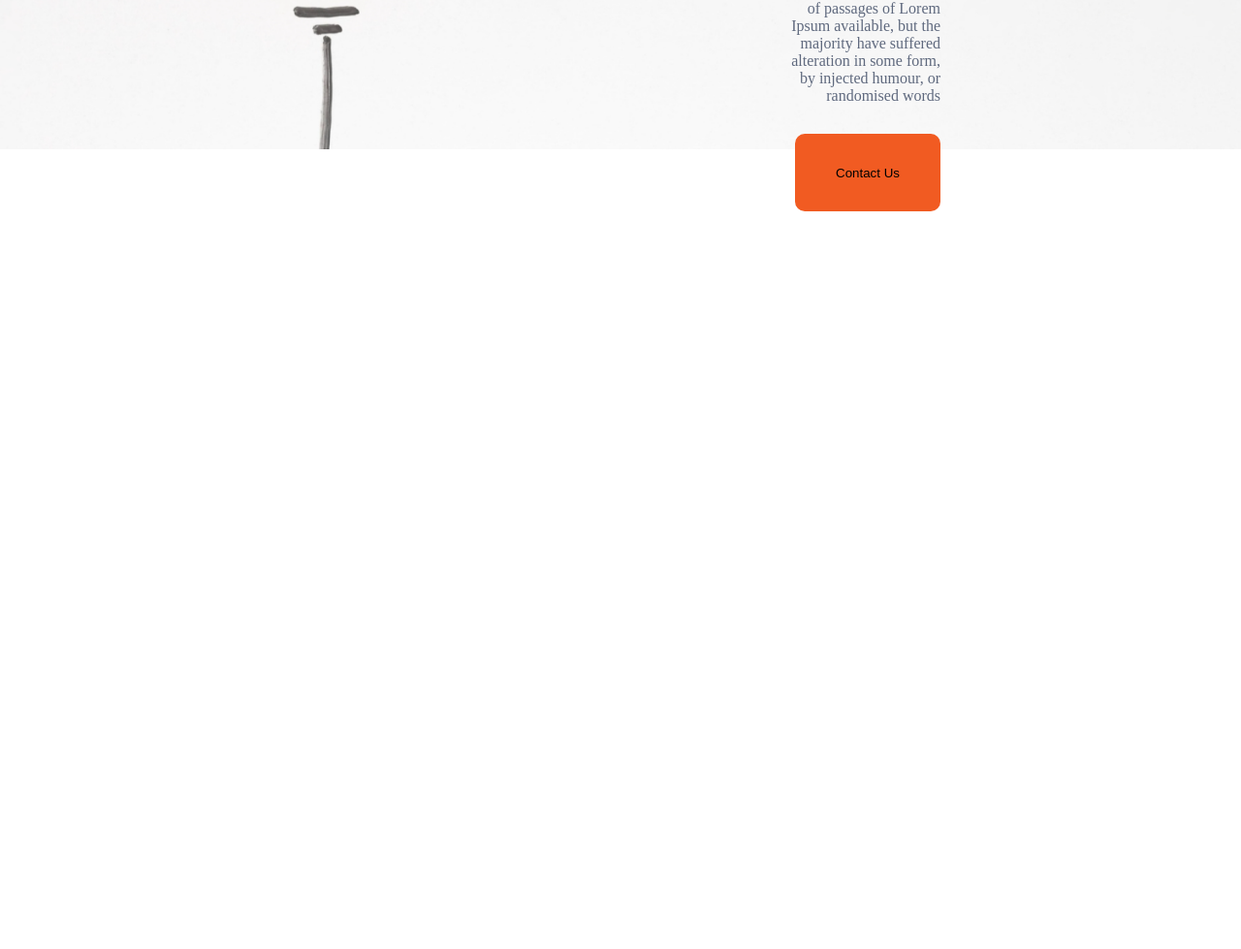
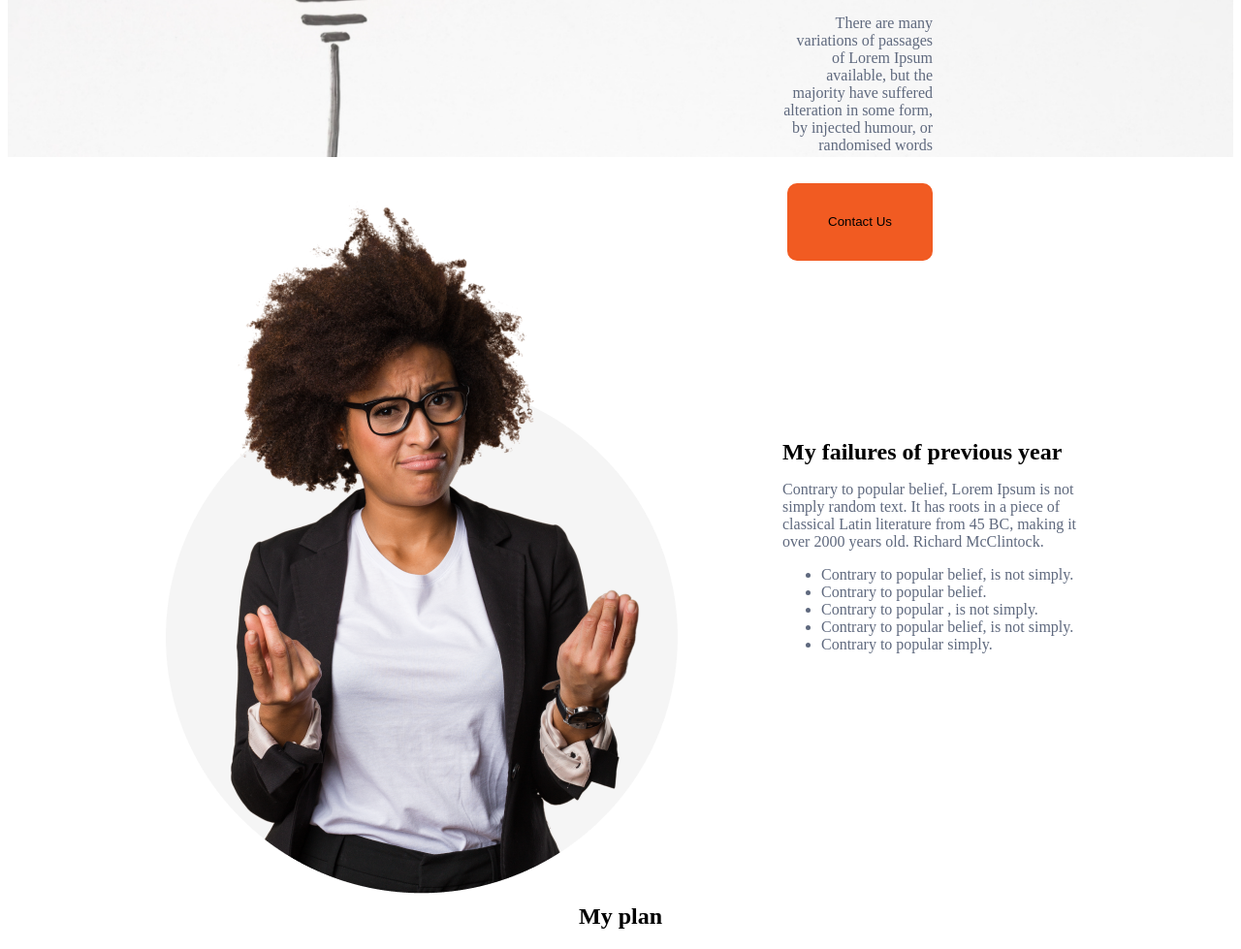
Before and after one commit to SabbirReturn/new-year-repo, a plain HTML site: page index.html in a window 1280 px wide. Shown: the part 536-1515 px from the top of the page at 97% size. Before the commit the page ends 800 px from the top, so only its background shows below. Drawn offline with Linux system fonts and the light colour scheme.

Commit message:
previous-year-part

```diff
--- a/index.html
+++ b/index.html
@@ -16,5 +16,32 @@
             </div>
         </section>
     </header>
+    <main>
+        <section>
+            <div class="previous-part">
+                <div>
+                    <figure>
+                        <img src="assets/images/person.png" alt="">
+                    </figure>
+                </div>
+                <div class="previous-part-details">
+                    <h1 class="previous-part-title">My failures of previous year</h1>
+                    <p class="previous-part-descripntion">Contrary to popular belief, Lorem Ipsum is not simply random text. It has roots in a piece of classical Latin literature from 45 BC, making it over 2000 years old. Richard McClintock.</p>
+                    <ul>
+                        <li class="previous-part-list-iteam">Contrary to popular belief, is not simply.</li>
+                        <li class="previous-part-list-iteam">Contrary to popular belief.</li>
+                        <li class="previous-part-list-iteam">Contrary to popular , is not simply.</li>
+                        <li class="previous-part-list-iteam">Contrary to popular belief, is not simply.</li>
+                        <li class="previous-part-list-iteam">Contrary to popular simply.</li>
+                    </ul>
+                </div>
+            </div>
+        </section>
+        <section>
+            <div class="plan-about">
+                <h1>My plan</h1>
+            </div>
+        </section>
+    </main>
 </body>
 </html>
--- a/styles/index.css
+++ b/styles/index.css
@@ -1,5 +1,5 @@
 *{
-    margin: 0px;
+    /* margin: 0px; */
 }
 .header-banner{
     background-image: url("../assets/images/banner/banner1.png");
@@ -30,3 +30,27 @@
     border-radius: 10px;
     background-color: #F15B22;
 }
+.previous-part{
+    display: flex;
+    align-items: center;
+    margin: 50px 130px 10px 100px;
+    height: 700px;
+
+}
+.previous-part-details{
+    margin-left: 50px;
+}
+.previous-part-title{
+    margin-bottom: 10px;
+}
+.previous-part-descripntion{
+    margin-bottom: 10px;
+    color:#5F697E ;
+}
+.previous-part-list-iteam{
+    color:#5F697E ;
+}
+.plan-about{
+    text-align: center;
+
+}
```
